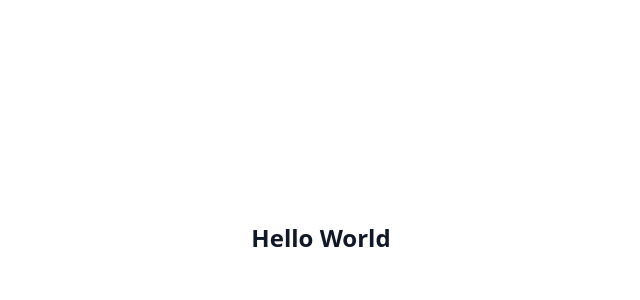
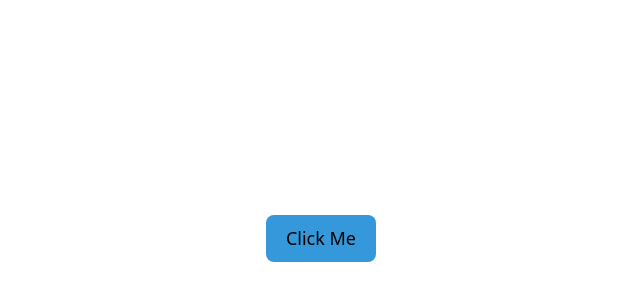
Before and after one commit to Cabdinasir64/Frame_Motion, a React (Vite) app: page / in a window 1280 px wide. Shown: the part 162-462 px from the top of the page, without its empty margins (319-959 px from the left). Built offline with nearby package versions, Linux system fonts and the light colour scheme.

Commit message:
i added file of animation9 frame motion

```diff
--- a/src/App.jsx
+++ b/src/App.jsx
@@ -1,9 +1,9 @@
-import Animation8 from './Components/animation8'
+import Animation9 from './Components/animation9'
 function App() {
 
   return (
     <>
-      <Animation8 />
+      <Animation9 />
 
     </>
   )
--- /dev/null
+++ b/src/Components/animation9.jsx
@@ -0,0 +1,46 @@
+import { motion } from "framer-motion";
+
+const buttonVariants = {
+  bilow: {
+    opacity: 1,
+    scale: 1,
+    backgroundColor: "#3498db"
+  },
+  hover: {
+    scale: 1.1,
+    backgroundColor: "#2980b9"
+  },
+  tap: {
+    scale: 0.95,
+    backgroundColor: "#1abc9c"
+  },
+  disabled: {
+    opacity: 0.5,
+    scale: 1,
+    backgroundColor: "#95a5a6"
+  }
+};
+
+function animation9({ isDisabled }) {
+  return (
+    <div className="h-screen flex items-center justify-center">
+    <motion.button
+      variants={buttonVariants}
+      initial="bilow"
+      animate={isDisabled ? "disabled" : "bilow"}
+      whileHover={!isDisabled && "hover"}
+      whileTap={!isDisabled && "tap"}
+      style={{
+        padding: "10px 20px",
+        fontSize: "18px",
+        border: "none",
+        borderRadius: "8px",
+        cursor: "pointer"
+      }}
+    >
+      {isDisabled ? "Disabled" : "Click Me"}
+    </motion.button>
+    </div>
+  );
+}
+export default animation9;
```
